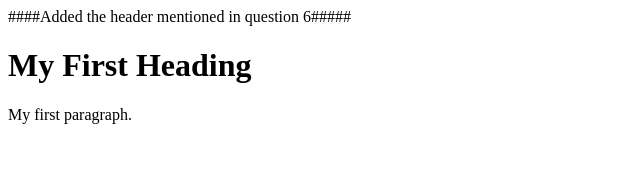
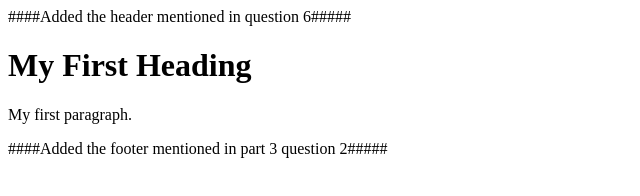
Before and after one commit to ruben-edstem/Assessment_1, a plain HTML site: page index.html in a window 1280 px wide. Shown: the whole page, without its empty margins (0-640 px from the left). Drawn offline with Linux system fonts and the light colour scheme.

Commit message:
Footerr added using branch feature/footer

```diff
--- a/index.html
+++ b/index.html
@@ -5,6 +5,7 @@
     ####Added the header mentioned in question 6#####
 <h1>My First Heading</h1>
 <p>My first paragraph.</p>
+    ####Added the footer mentioned in part 3 question 2#####
 
 </body>
 </html>
```
